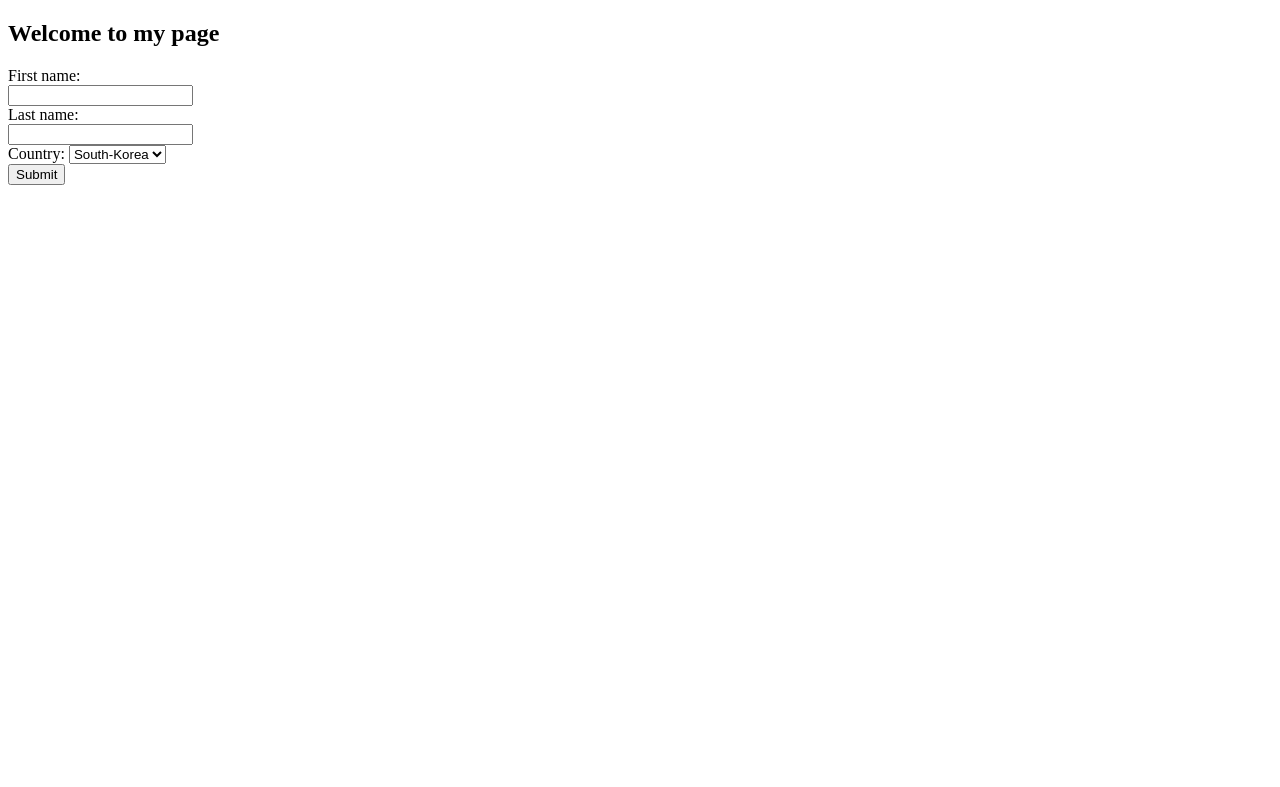
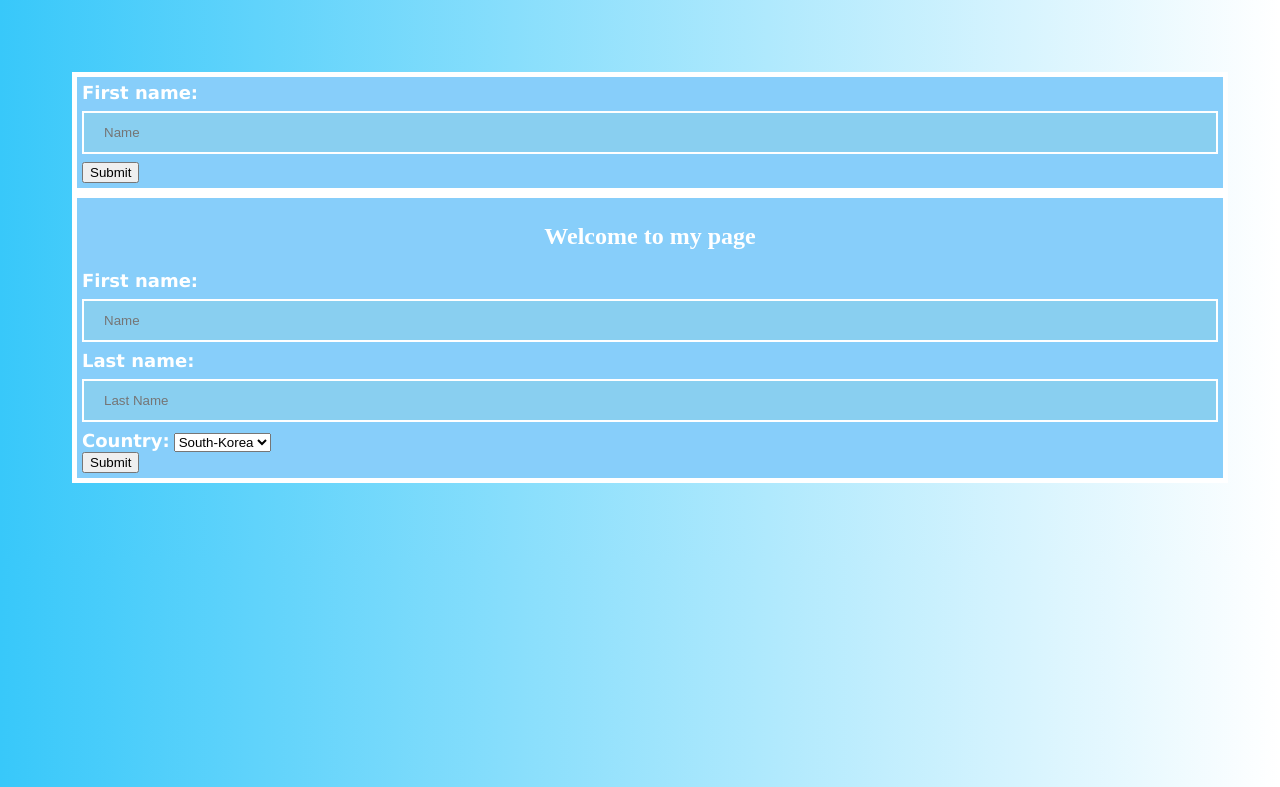
Before and after one commit to Isrvx0/back-end-basics, a PHP site: page /lesson10.php in a window 1280 px wide. Shown: the top 787 px of the page. Run offline with PHP 8.4, Linux system fonts and the light colour scheme.

Commit message:
isset / strip_tags

```diff
--- /dev/null
+++ b/cursus/file.php
@@ -0,0 +1,18 @@
+<?php
+
+if($_SERVER["REQUEST_METHOD"]=='POST') {
+    $name = "";
+    if (isset($_POST["name"])) {
+        $name =$_POST["name"].'<br>';
+    }
+    echo "<h1> Hi $name </h1>";
+    }
+?>
+
+<form method="post">
+    <div>
+        <label for="name">First name:</label><br>
+        <input type="text" name="name" placeholder="Name"><br>
+        <button> Submit </button>
+    </div>
+</form>
--- a/cursus/lesson10.php
+++ b/cursus/lesson10.php
@@ -1,10 +1,56 @@
 <!DOCTYPE html>
 <html>
+<style>
+    body {
+    padding: 5%;
+    align-items: center;
+    background-image: linear-gradient(to right,rgb(56, 200, 250), white);
+    }
+    input[type=text] {
+        color: white;
+        width: 100%;
+        background-color: #89CFF0;
+        padding: 12px 20px;
+        border: 2px solid white ;
+        margin: 8px 0;
+        box-sizing: border-box;
+    }
+    input[type=submit] {
+        padding: 4px 20px;
+        margin: 20px 5px;
+        color:blueviolet;
+        background-color: white;
+    }
+    label {
+        color: white;
+        font-weight: bold;
+        text-align: left;
+        font-size: large;
+        font-family: 'Lucida Sans', 'Lucida Sans Regular', 'Lucida Grande', 'Lucida Sans Unicode', Geneva, Verdana, sans-serif;
+    }
+    div {
+        border: 5px solid white;
+        width: 100%;
+        padding: 5px;
+        background-color: #87CEFA;
+    }
+    h2{
+        text-align: center;
+        color: white;
+    }
+
+</style>
 <body>
 
     <?php
+                # 'include || 'require' add files to the php page!
+                # different is : if happend an error, include will skip the error, require will stopt the whole next code
+        include 'file.php';
+        //require 'file.php';
+
+
         # REQUEST and POST do the same thing and bring to you the input date!
-        #
+
                 # we use it to know which server we are using.
         //echo $_SERVER["REQUEST_METHOD"].'<br>';
 
@@ -15,13 +61,19 @@
 
                 # to avoid getiing an error, we cam use 'if' statement:
         if($_SERVER["REQUEST_METHOD"]=='POST') {
-            # We use 'strip_tags' to avoid hackers and unneeded inputs (1:40:00)
-            $fname = strip_tags ($_POST["fname"]);
-            if (!preg_match("/^[A-Z][a-z]+$/",$fname)){
-                $fname = "<span style=color:red>invalid input</span>";
+            $fname = ""; $lname="";$country="";
+                    #we use 'isset' to avoid getting error if there's two forms! so it will work only if there is a right input!
+            if (isset ($_POST["fname"])){
+                    # We use 'strip_tags' to avoid hackers and unneeded inputs (1:40:00)
+                $fname = strip_tags ($_POST["fname"]);
+                // if (!preg_match("/^[A-Z][a-z]+$/",$fname)){
+                //     $fname = "<span style=color:red>invalid input</span>";
+                // }
+            } if (isset($_POST["lname"])){
+                $lname = strip_tags ($_POST["lname"]);
+            } if (isset($_POST["country"])){
+                $country = strip_tags ($_POST["country"]);
             }
-            $lname = strip_tags ($_POST["lname"]);
-            $country = strip_tags ($_POST["country"]);
             $date = "$fname<br>$lname<br>$country<hr>";
             echo $date;
         }
@@ -35,10 +87,10 @@
 
             <h2> Welcome to my page </h2>
             <label for="fname">First name:</label><br>
-            <input type="text" id="fname" name="fname"><br>
+            <input type="text" id="fname" name="fname" placeholder="Name"><br>
 
             <label for="lname">Last name:</label><br>
-            <input type="text" id="lname" name="lname"><br>
+            <input type="text" id="lname" name="lname" placeholder="Last Name"><br>
 
             <label for="country">Country:</label>
             <select id="country" name="country">
@@ -48,6 +100,7 @@
                 <option value="Thailand">Thailand</option>
             </select>
             <br>
+
             <button> Submit </button>
 
         </div>
```
Also changed, not shown: cursus/testen.php (deleted, +0 -9 lines).
